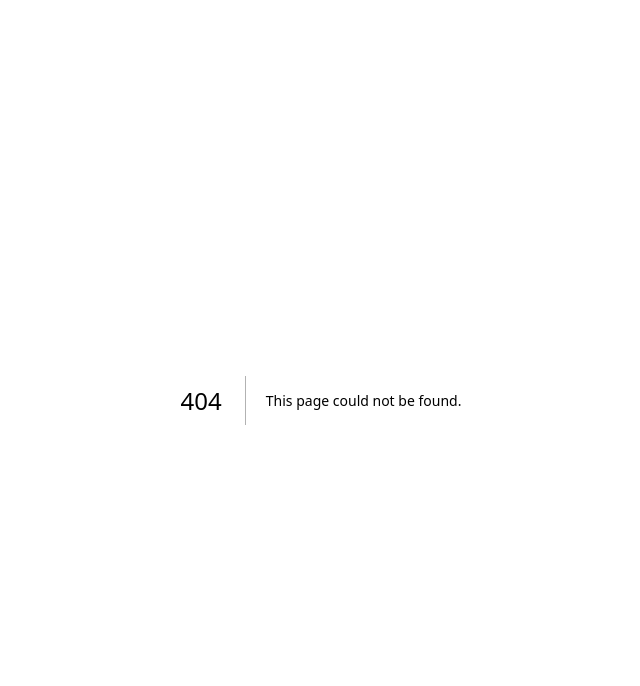
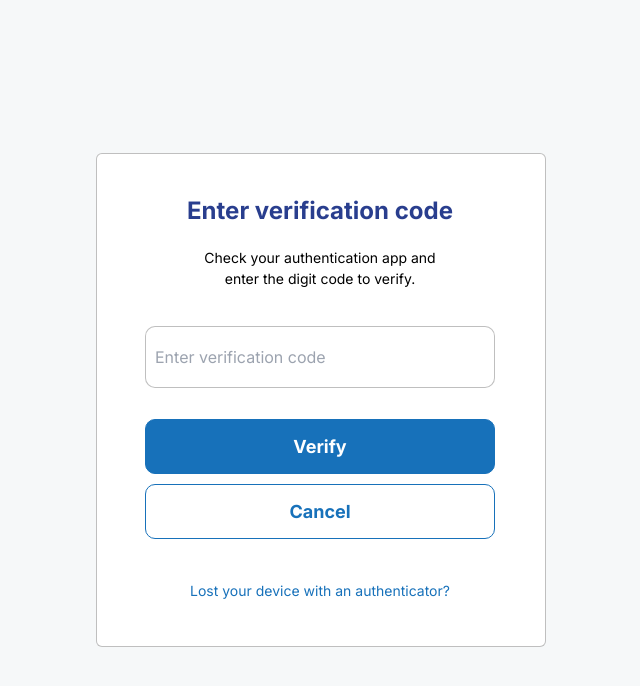
Before and after one commit to SeniorIntern/nikhil-task, a Next.js app: page /2FA in a window 1280 px wide. Before the commit this address had no page. Shown: the top 686 px of the page, without its empty margins (319-959 px from the left). Built offline with nearby package versions, Linux system fonts and the light colour scheme.

Commit message:
Add 2FA page

```diff
--- /dev/null
+++ b/app/2FA/page.tsx
@@ -0,0 +1,47 @@
+'use client';
+
+import Button from '@/components/Button';
+import Input from '@/components/Input';
+import Link from 'next/link';
+
+export default function Page() {
+  return (
+    <main className="flex min-h-screen items-center justify-center bg-[var(--background)]">
+      <form
+        className="w-[450px] rounded-md border border-[var(--primary-gray)] bg-white pb-[45px] pl-[48px] pr-[50px] pt-[39px]"
+        onSubmit={(e) => {
+          e.preventDefault();
+        }}
+      >
+        <div className="flex flex-col items-center gap-[18px]">
+          <p className="text-[24px] font-bold text-[var(--text-blue)]">
+            Enter verification code
+          </p>
+          <p className="text-center text-[14px]">
+            Check your authentication app and
+            <br /> enter the digit code to verify.
+          </p>
+        </div>
+
+        <div className="mb-[31px] mt-[37px] grid gap-[7px]">
+          <Input
+            id="otp"
+            placeholder="Enter verification code"
+            className="rounded-[10px] border border-[var(--primary-gray)] px-[9px] py-[18px] text-[16px]"
+          />
+        </div>
+
+        <div className="grid gap-[10px]">
+          <Button buttonContent="Verify" />
+          <Button buttonContent="Cancel" variant="outline" />
+          <Link
+            href="/"
+            className="mx-auto mt-[31px] text-center text-[14px] text-[var(--primary-blue)]"
+          >
+            Lost your device with an authenticator?
+          </Link>
+        </div>
+      </form>
+    </main>
+  );
+}
```
